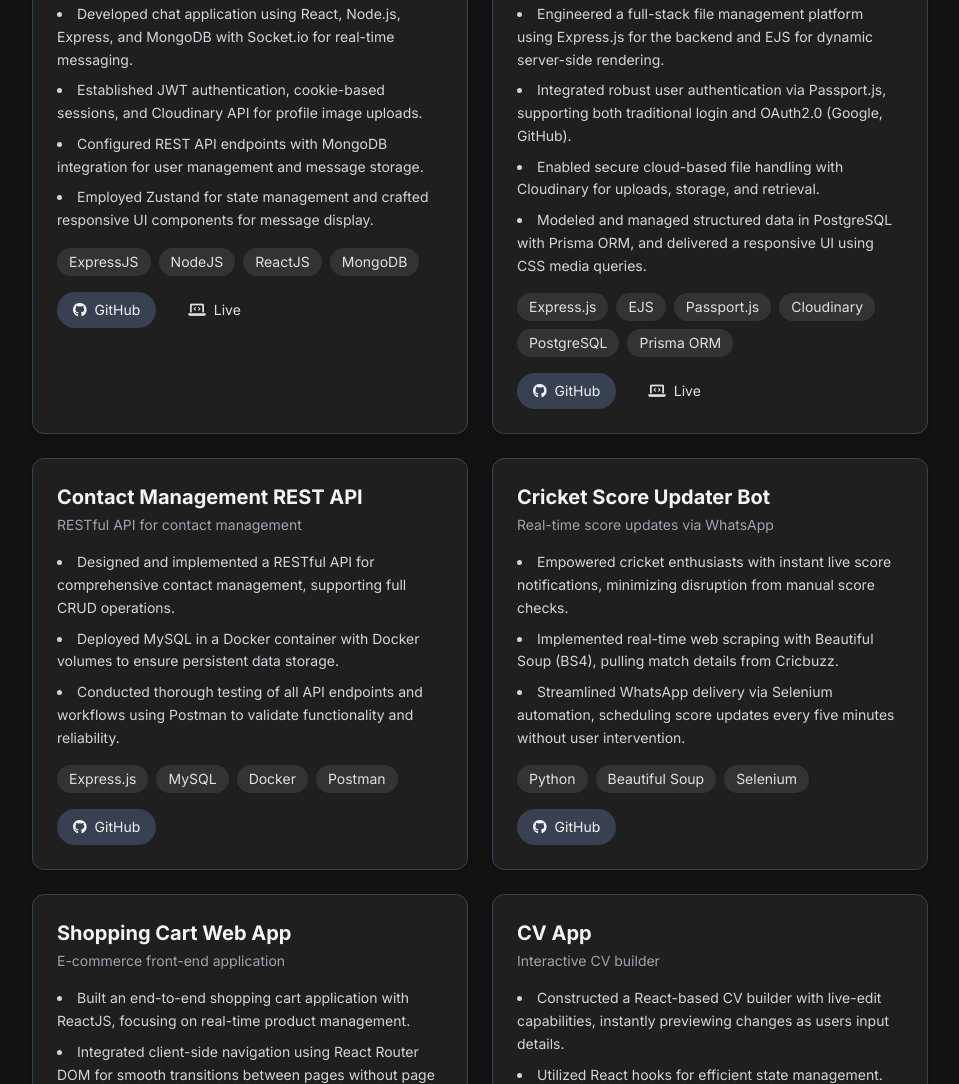
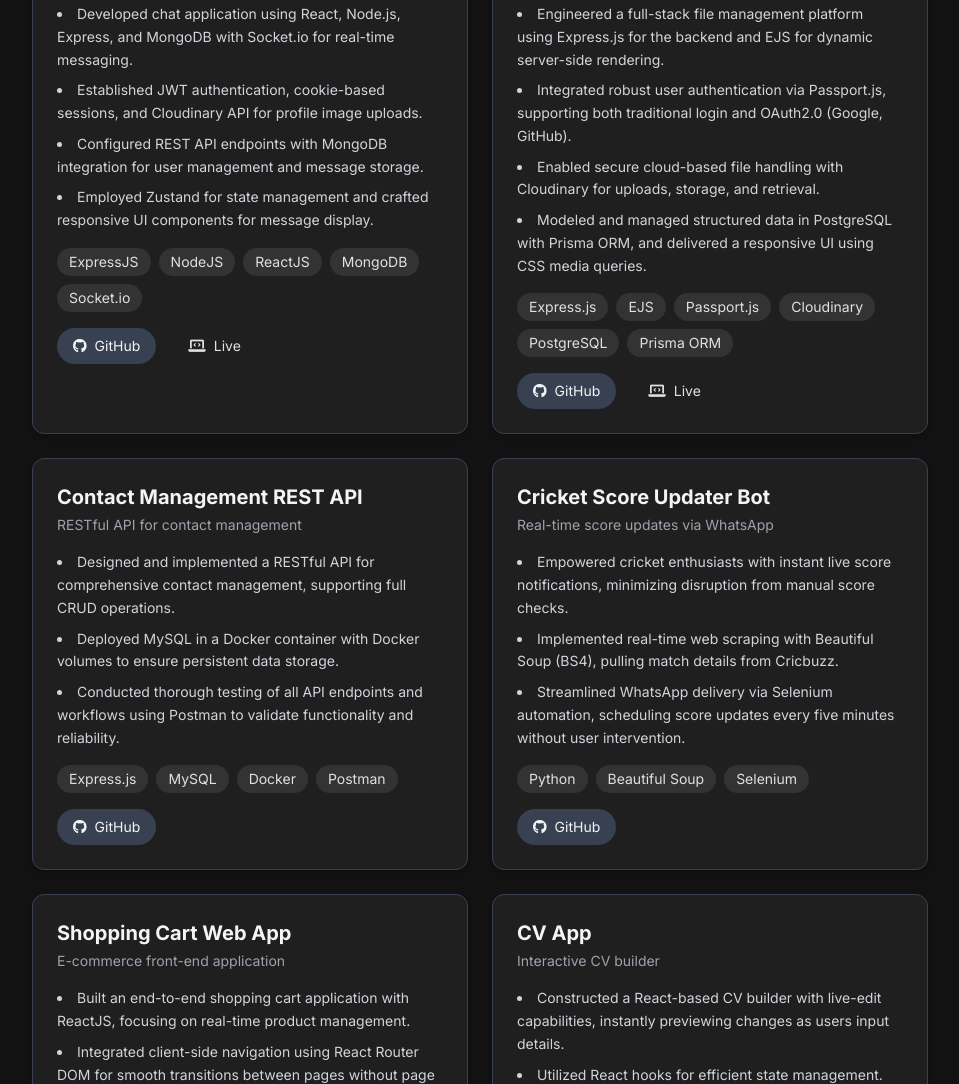
Before and after one commit to plan28-06/portfolio, a plain HTML site: page index.html in a window 1280 px wide. Shown: the part 840-1924 px from the top of the page, without its empty margins (160-1119 px from the left). Drawn offline with nearby package versions, Linux system fonts and the light colour scheme.

Commit message:
Added socket.io tag

```diff
--- a/index.html
+++ b/index.html
@@ -265,6 +265,10 @@
                             <span
                                 class="tag-bg px-3 py-1 rounded-full text-sm font-medium tag-text"
                                 >MongoDB</span
+                            >
+                            <span
+                                class="tag-bg px-3 py-1 rounded-full text-sm font-medium tag-text"
+                                >Socket.io</span
                             >
                         </div>
                         <div class="mt-4 flex gap-4">
```
